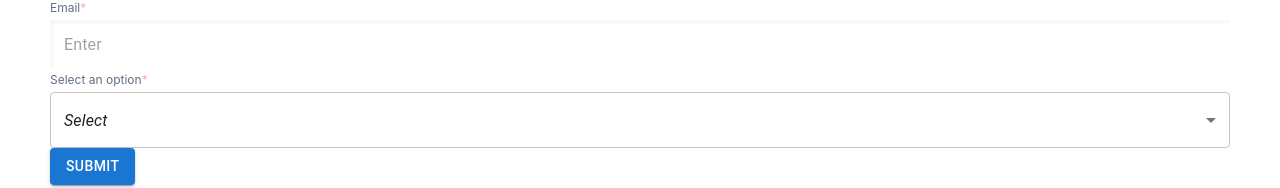
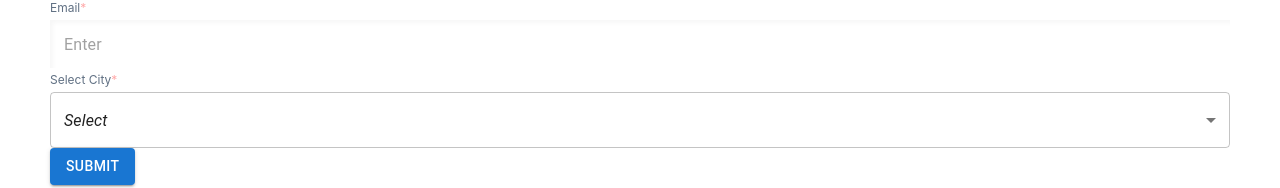
Before and after one commit to ishantsahni/ishant_fe, a React (Create React App) app: page /addUserShoppingDetails in a window 1280 px wide. Shown: the part 266-454 px from the top of the page. Built offline with nearby package versions, Linux system fonts and the light colour scheme.

Commit message:
label added

```diff
--- a/src/components/CustomDropdown/index.jsx
+++ b/src/components/CustomDropdown/index.jsx
@@ -22,7 +22,7 @@ function CustomDropdown({
     <div>
       <FormControl fullWidth>
         <p className="text-[#607083] font-normal text-xs mb-1">
-          Select an option
+          {label}
           <span className="text-[#ffa9a9]">*</span>
         </p>
         <Select
@@ -54,11 +54,11 @@ function CustomDropdown({
 
 CustomDropdown.propTypes = {
   //   name: PropTypes.string.isRequired, // Required prop
-  // label: PropTypes.string,
+  label: PropTypes.string,
 };
 
 CustomDropdown.defaultProps = {
-  // label: "",
+  label: "",
 };
 
 export default CustomDropdown;
--- a/src/pages/AddUserShoppingDetailsPage/index.js
+++ b/src/pages/AddUserShoppingDetailsPage/index.js
@@ -87,6 +87,7 @@ function AddUserShoppingDetailsPage() {
                 <CustomDropdown
                     id="city"
                     name="city"
+                    label="Select City"
                     onChange={formik.handleChange}
                     onBlur={formik.handleBlur}
                     value={formik.values.city}
```
